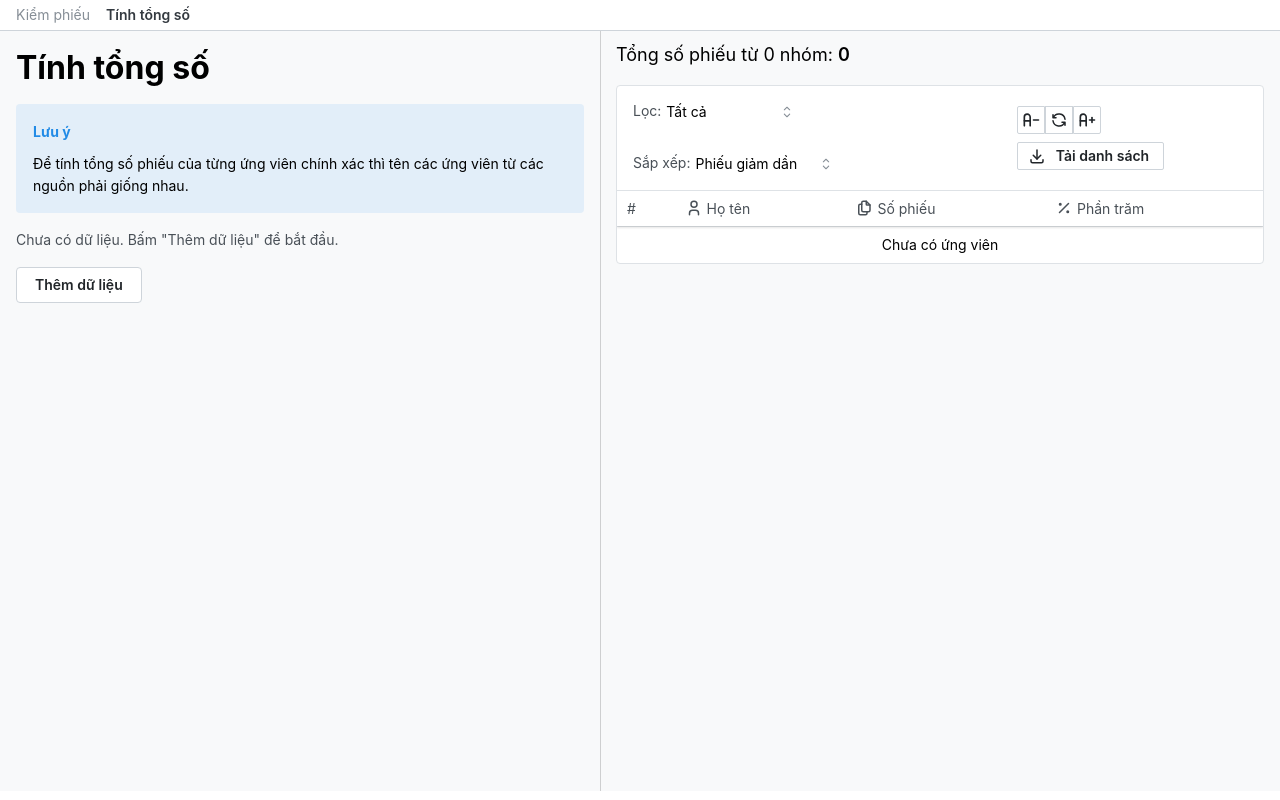
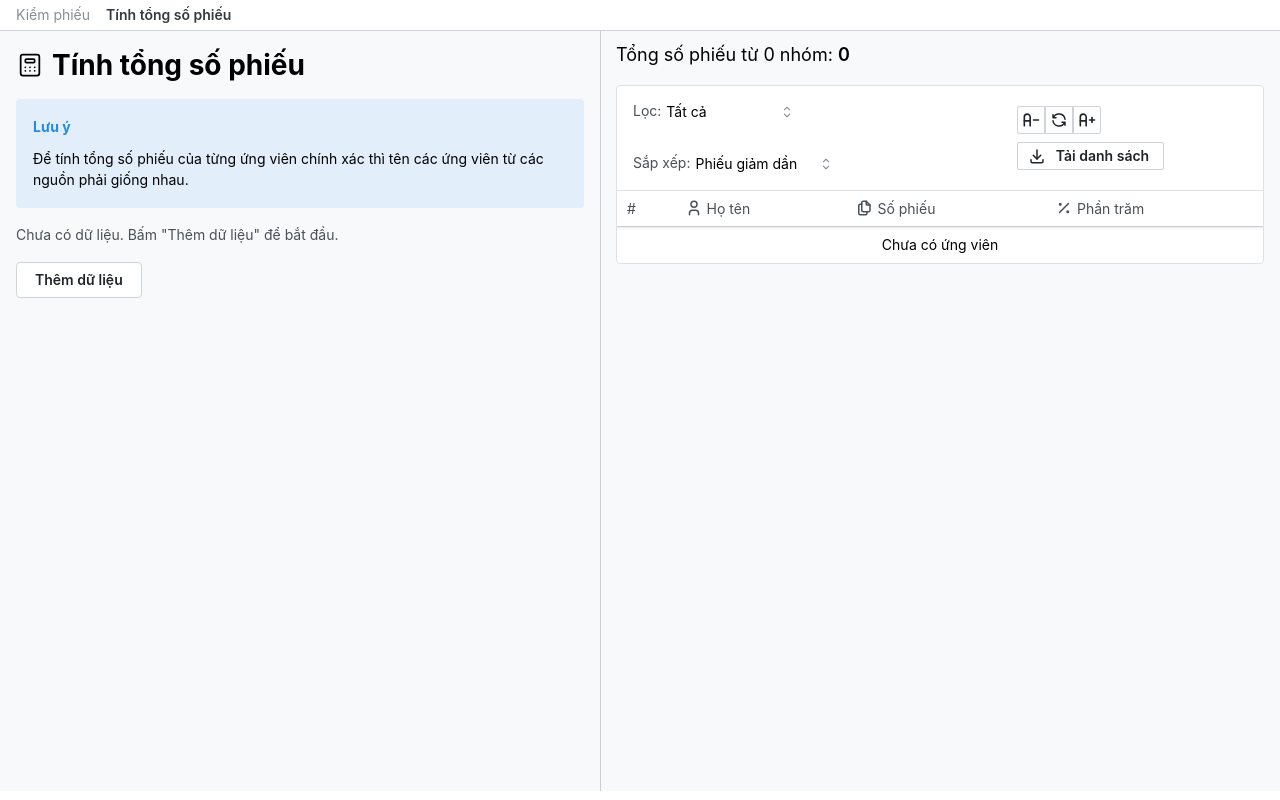
Before and after one commit to tatthien/church-election, a React (Vite) app: page /calculator in a window 1280 px wide. Built offline with nearby package versions, Linux system fonts and the light colour scheme.

Commit message:
chore: update content

```diff
--- a/src/components/MainNav/MainNav.tsx
+++ b/src/components/MainNav/MainNav.tsx
@@ -6,7 +6,7 @@ export function MainNav() {
   return (
     <nav className={classes.nav}>
       <NavLink to="/" end className={({ isActive }) => (cx(classes.item, isActive && classes.itemActive))}>Kiểm phiếu</NavLink>
-      <NavLink to="/calculator" end className={({ isActive }) => (cx(classes.item, isActive && classes.itemActive))}>Tính tổng số</NavLink>
+      <NavLink to="/calculator" end className={({ isActive }) => (cx(classes.item, isActive && classes.itemActive))}>Tính tổng số phiếu</NavLink>
     </nav>
   )
 }
--- a/src/pages/Calculator.tsx
+++ b/src/pages/Calculator.tsx
@@ -1,7 +1,7 @@
 import { AppLayout, TableResult } from "@/components";
 import { ActionIcon, Alert, Box, Button, Flex, Group, Stack, Text, Textarea, Title } from "@mantine/core";
 import { useForm } from "@mantine/form";
-import { IconTrash } from "@tabler/icons-react";
+import { IconCalculator, IconTrash } from "@tabler/icons-react";
 import { Allotment } from "allotment";
 import { useEffect, useMemo } from "react";
 import sumBy from 'lodash/sumBy'
@@ -69,7 +69,10 @@ export default function Calculator() {
       <Box style={{ height: 'calc(100vh - 40px)' }}>
         <Allotment>
           <Allotment.Pane minSize={530} preferredSize={600}>
-            <Title order={1} fz={32} p={16}>Tính tổng số</Title>
+            <Group gap={8} p={16}>
+              <IconCalculator size={28} stroke={1.5} />
+              <Title order={1} fz={28}>Tính tổng số phiếu</Title>
+            </Group>
             <Box px={16}>
               <Alert title="Lưu ý" mb={16}>
                 Để tính tổng số phiếu của từng ứng viên chính xác thì tên các ứng viên từ các nguồn phải giống nhau.
```
